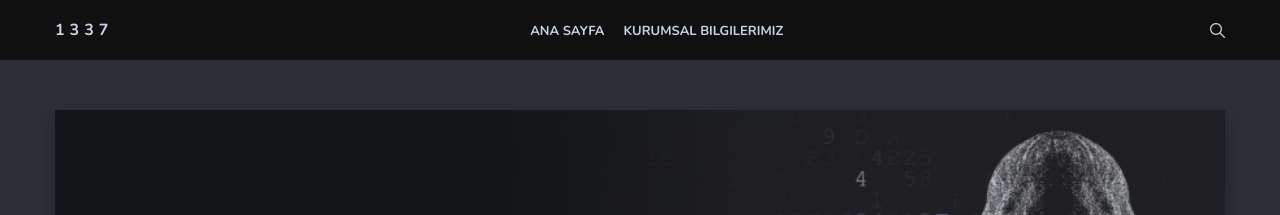
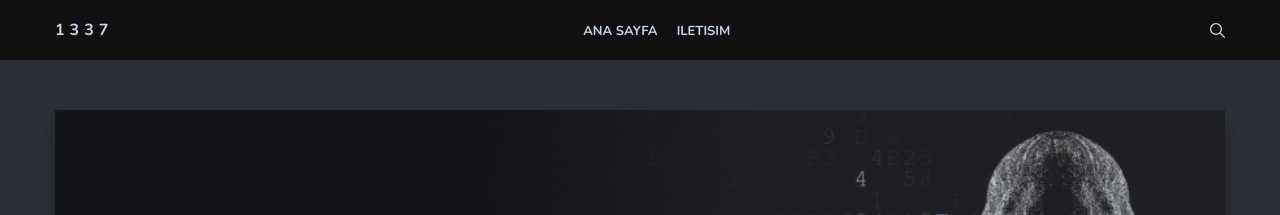
Before and after one commit to 1337software/1337software.github.io, a Jekyll site: the page built from index.html, in a window 1280 px wide. Shown: the top 215 px of the page. Built offline with Jekyll 4.4.1, drawn with Linux system fonts in a browser that asks for light colours; nearby versions of some CDN libraries; the list of posts is cut into pages by our own code.

Commit message:
Update iletisim.md

```diff
--- a/_pages/iletisim.md
+++ b/_pages/iletisim.md
@@ -1,13 +1,11 @@
 ---
 layout: page
-title: Kurumsal Bilgilerimiz
+title: Iletisim
 permalink: /iletisim/
 ---
 
 
 #### Kurumsal Bilgilerimiz
-
-<br>Iletısım Bılgılerımız
 <br>+90 850 850 1337
 <br>+90 850 532 1337
 <br>Ofis: Beykoz Istanbul
```
